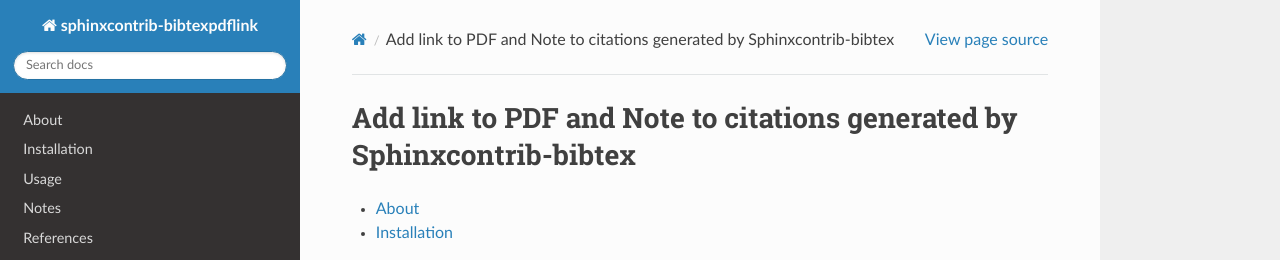
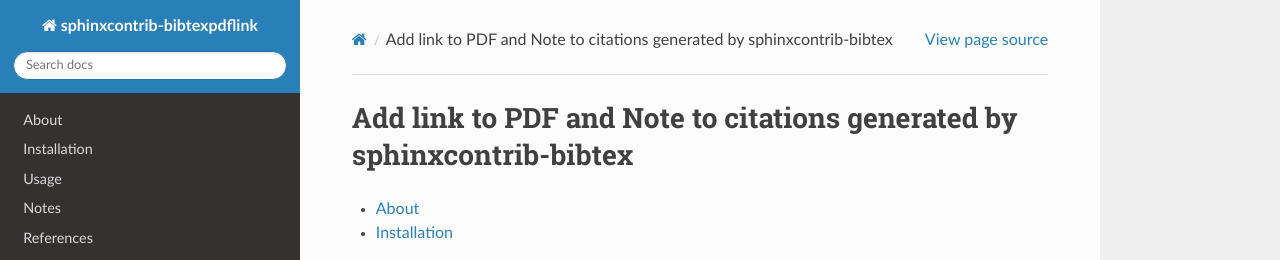
Before and after one commit to jeffteeters/sphinxcontrib-bibtexpdflink, a Sphinx documentation site: the page built from docs/source/index.rst, in a window 1280 px wide. Shown: the top 260 px of the page. Built offline with Sphinx 7.4.7 and the Read the Docs theme 2.0.0, drawn with Linux system fonts in a browser that asks for light colours.

```diff
--- a/docs/source/index.rst
+++ b/docs/source/index.rst
@@ -1,4 +1,4 @@
-Add link to PDF and Note to citations generated by Sphinxcontrib-bibtex
+Add link to PDF and Note to citations generated by sphinxcontrib-bibtex
 =======================================================================
 
 .. toctree::
```
